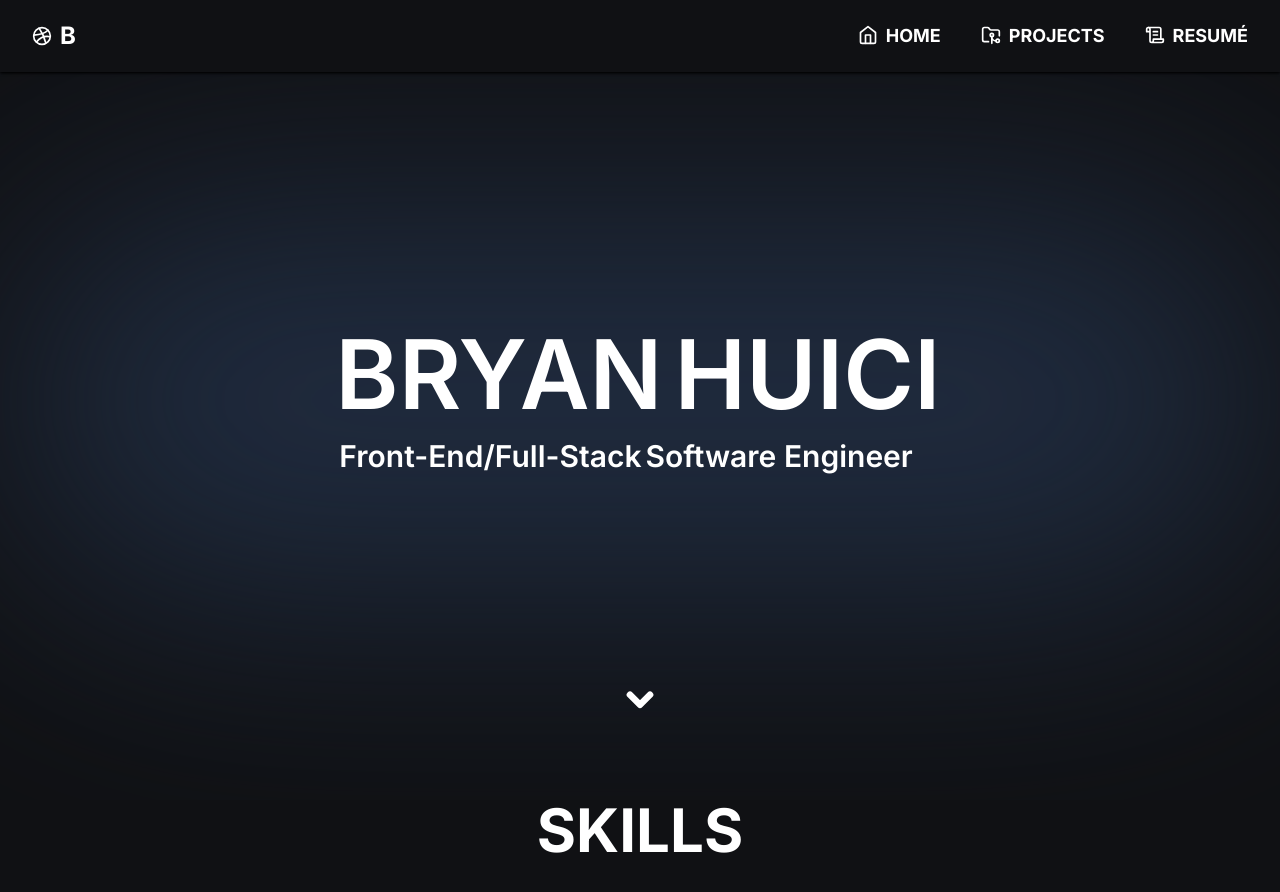
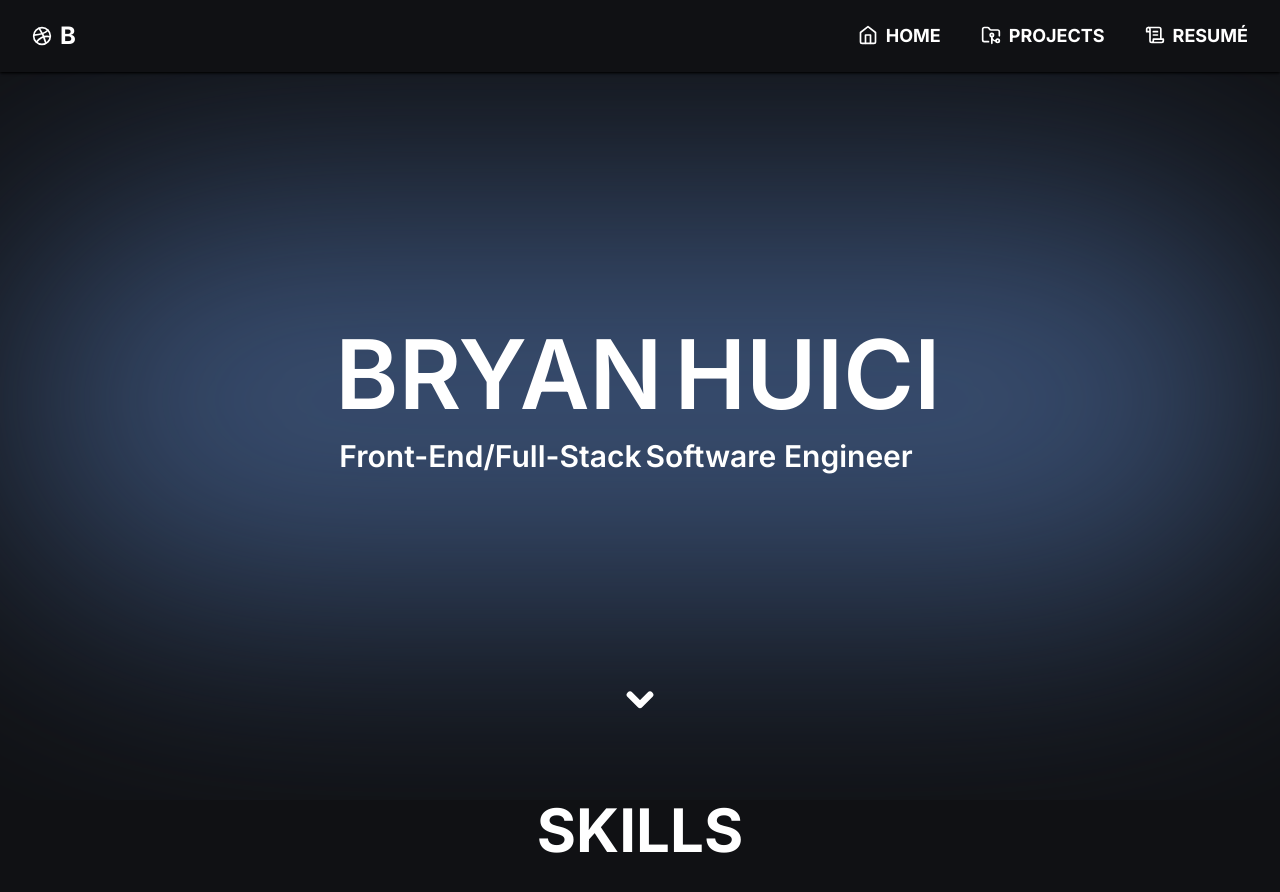
Before and after one commit to ballinyouup/bryan-huici-portfolio, a Next.js app: page / in a window 1280 px wide. Shown: the top 892 px of the page. Built offline with nearby package versions, Linux system fonts and the light colour scheme; what prettier-plugin-tailwindcss would draw is missing.

Commit message:
testing blur fix

```diff
--- a/src/components/ui/hero.tsx
+++ b/src/components/ui/hero.tsx
@@ -18,7 +18,7 @@ export default function Hero() {
                 </p>
             </div>
             <div className="absolute top-1/2 z-10 flex h-full w-full -translate-y-1/4 flex-col items-start justify-start gap-4 blur-xl md:-translate-y-1/2 md:justify-center">
-                <div className="h-1/2 w-full rounded-full bg-accent blur-[128px] !brightness-110" />
+                <div className="h-1/2 w-full rounded-full bg-accent !blur-[128px] !brightness-200" />
             </div>
             <DownArrow />
         </div>
```
